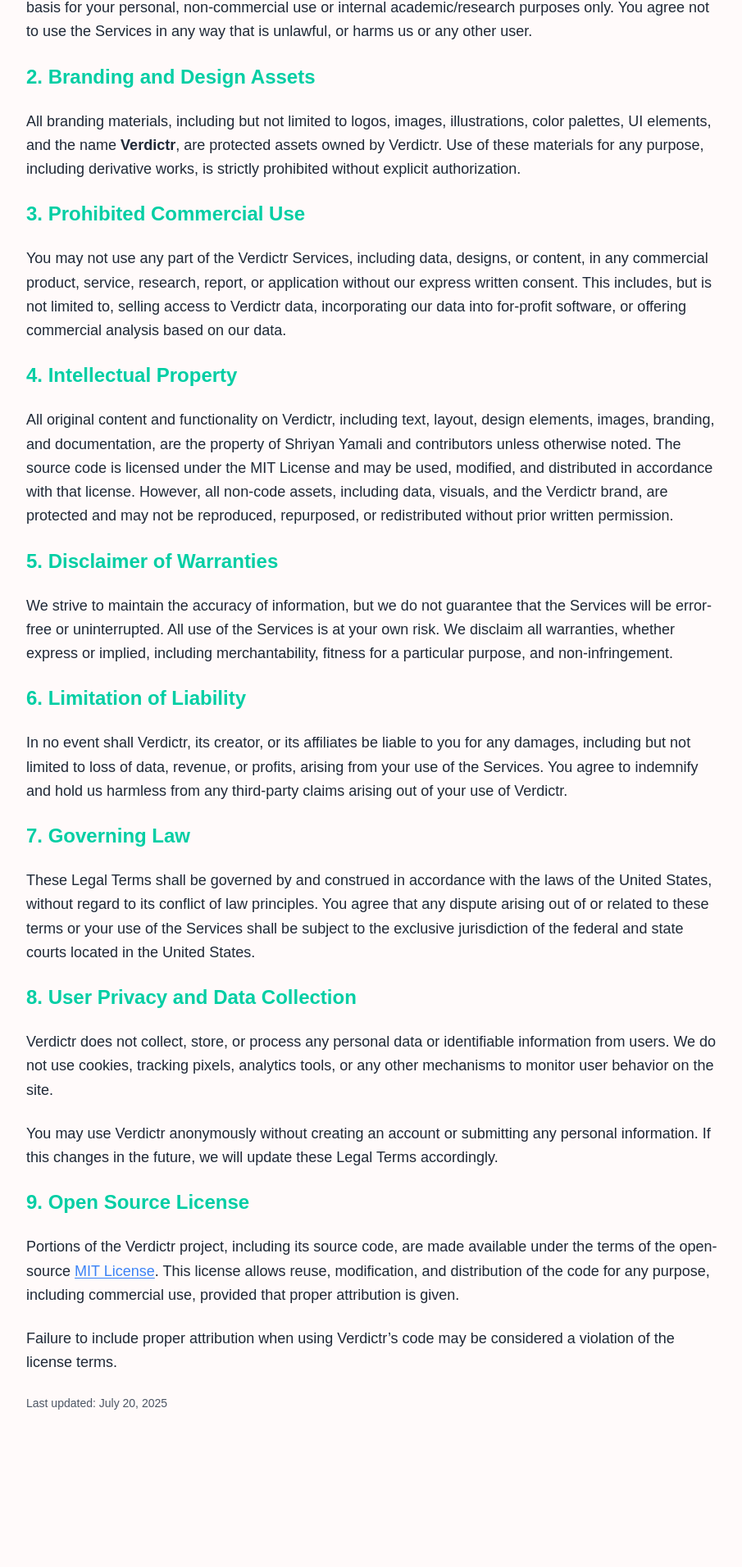
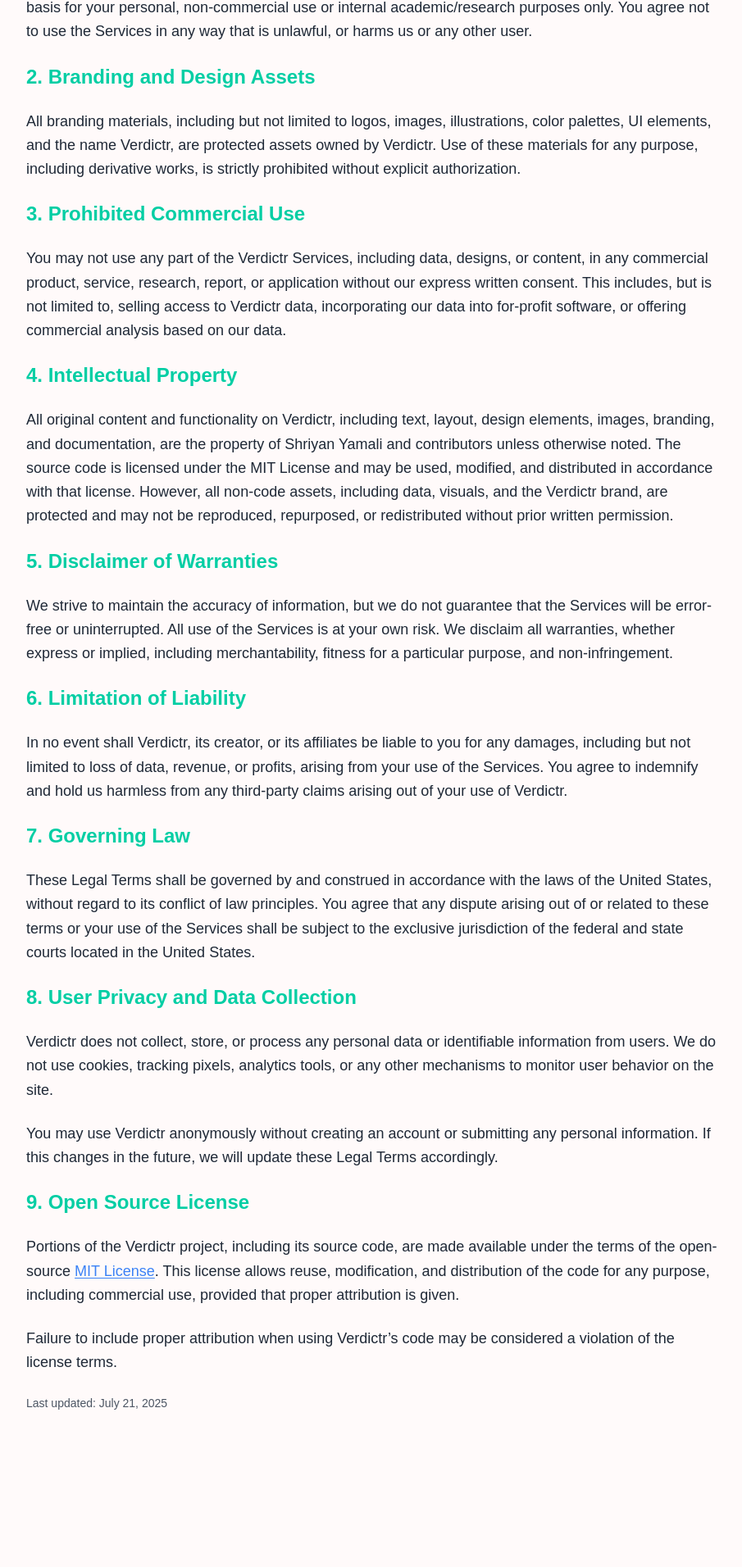
Before and after one commit to shriyanyamali/JurisMercatus, a Next.js app: page /terms in a window 1280 px wide. Shown: the part 1070-2982 px from the top of the page at 82% size, without its empty margins (184-1089 px from the left). Built offline with nearby package versions, Linux system fonts and the light colour scheme; a web font is replaced by a local one.

Commit message:
removed bold around verdictr on term 2

```diff
--- a/app/terms/page.js
+++ b/app/terms/page.js
@@ -86,7 +86,7 @@ export default function Terms() {
           <p>
             All branding materials, including but not limited to logos, images,
             illustrations, color palettes, UI elements, and the name{" "}
-            <strong>Verdictr</strong>, are protected assets owned by Verdictr.
+            Verdictr, are protected assets owned by Verdictr.
             Use of these materials for any purpose, including derivative works,
             is strictly prohibited without explicit authorization.
           </p>
@@ -189,7 +189,7 @@ export default function Terms() {
           </p>
 
           <p className="text-sm text-gray-600 mt-12">
-            Last updated: July 20, 2025
+            Last updated: July 21, 2025
           </p>
         </section>
       </main>
```
